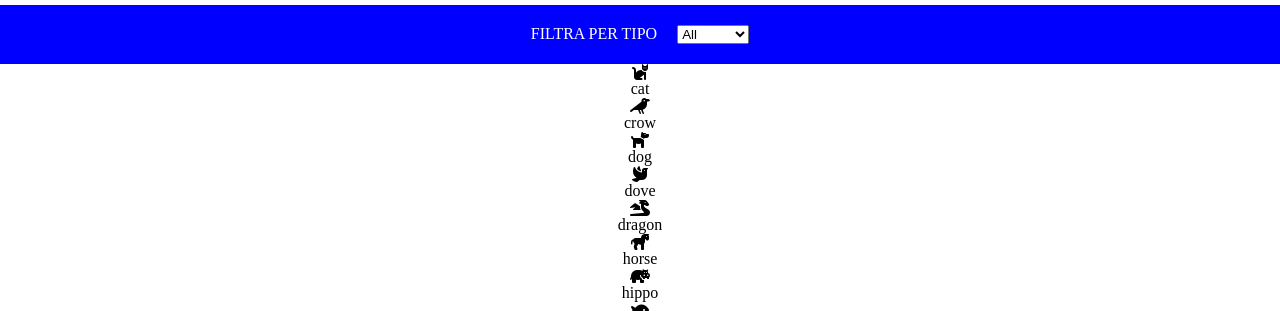
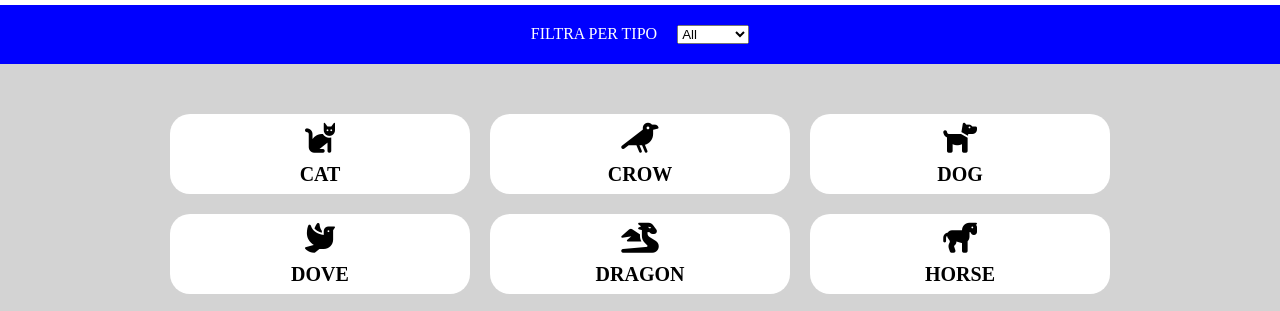
Before and after one commit to RubaCodes/js-es6-icons, a plain HTML site: page index.html in a window 1280 px wide. Shown: the part 72-383 px from the top of the page. Drawn offline with Linux system fonts and the light colour scheme.

Commit message:
corretti stili box

```diff
--- a/data.js
+++ b/data.js
@@ -119,13 +119,12 @@ const container = document.querySelector('#container');
 //
 // clono il template
 const tplBoxHtml = document.querySelector('.tpl-box').content;
-console.log(container, tplBoxHtml);
 
 faIcons.forEach((e) => {
   const boxHtml = tplBoxHtml.cloneNode(true);
   //costruire il nome della classe
   const className = `fa-solid ${e.prefix}${e.name}`;
   boxHtml.querySelector('.box i').className = className;
-  boxHtml.querySelector('.box span').textContent = e.name;
+  boxHtml.querySelector('.box span').textContent = e.name; //appendi nodo
   container.append(boxHtml);
 });
--- a/style.css
+++ b/style.css
@@ -19,16 +19,31 @@
   gap: 20px;
 }
 /* MAIN */
-.container {
+#container {
+  padding: 50px;
   background-color: lightgrey;
   display: flex;
   flex-flow: row wrap;
   gap: 20px;
+  justify-content: center;
+  align-items: center;
 }
 .box {
+  padding: 10px;
+  background-color: white;
+  font-size: 30px;
+  height: 80px;
+  width: 300px;
   border-radius: 20px;
   display: flex;
   flex-direction: column;
   justify-content: center;
   align-items: center;
 }
+.box span {
+  font-weight: bold;
+  padding-top: 10px;
+  display: block;
+  font-size: 20px;
+  text-transform: uppercase;
+}
```
